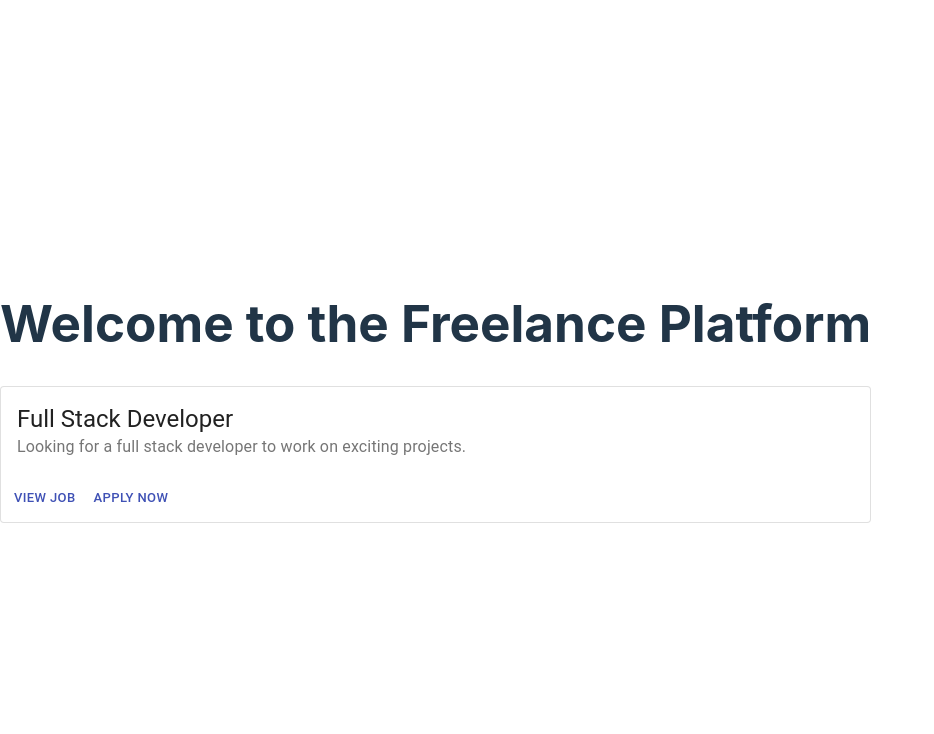
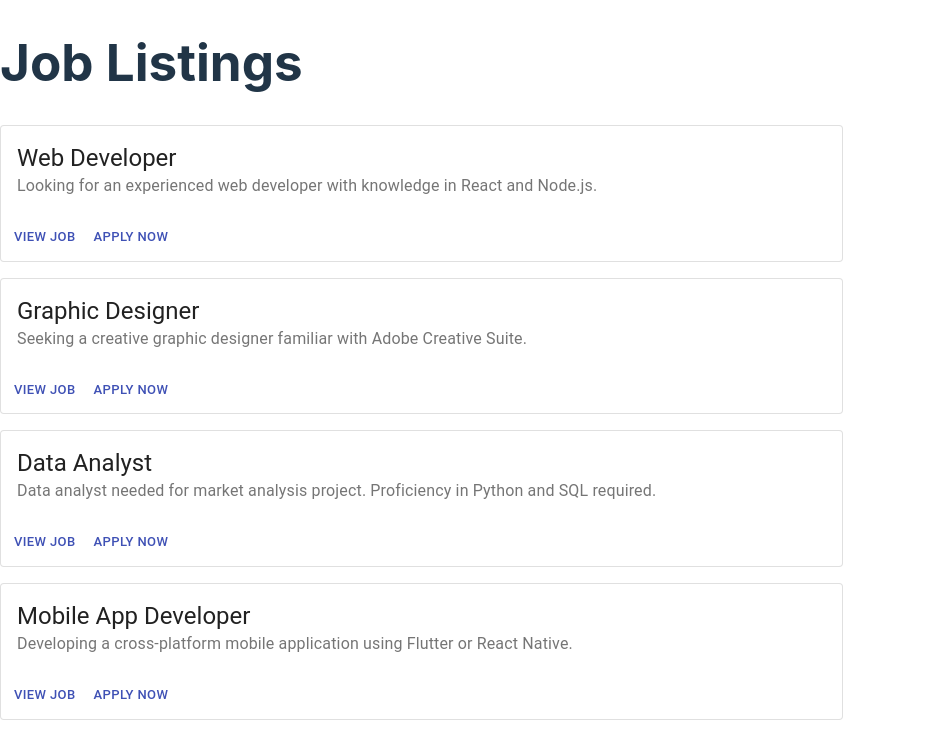
Before and after one commit to ArnelaOmbasa/Freelance-Platform-Blockchain-project, a React (Vite) app in the folder freelance-platform/: page / in a window 1280 px wide. Shown: the top 734 px of the page, without its empty margins (0-934 px from the left). Built offline with nearby package versions, Linux system fonts and the light colour scheme.

Commit message:
job list component

```diff
--- a/freelance-platform/src/App.jsx
+++ b/freelance-platform/src/App.jsx
@@ -1,34 +1,38 @@
-// App.js
+// App.jsx
 
 import React from 'react';
-import JobCard from './components/JobCard.jsx';
+import JobList from './components/JobList.jsx';
 
 function App() {
-  // Example job data to pass to the JobCard component
-  const exampleJob = {
-    id: 1,
-    title: 'Full Stack Developer',
-    description: 'Looking for a full stack developer to work on exciting projects.',
-    isOpen: true // Assuming this is part of your job data structure
-  };
+  // Example array of job data to pass to the JobList component
+  const jobs = [
+    { id: 1, title: 'Web Developer', description: 'Looking for an experienced web developer with knowledge in React and Node.js.' },
+    { id: 2, title: 'Graphic Designer', description: 'Seeking a creative graphic designer familiar with Adobe Creative Suite.' },
+    { id: 3, title: 'Data Analyst', description: 'Data analyst needed for market analysis project. Proficiency in Python and SQL required.' },
+    { id: 4, title: 'Mobile App Developer', description: 'Developing a cross-platform mobile application using Flutter or React Native.' },
+    { id: 5, title: 'Content Writer', description: 'Content writer needed for creating engaging blog posts and articles on tech topics.' },
+    { id: 6, title: 'Digital Marketing Specialist', description: 'Looking for a digital marketing expert with SEO and social media advertising experience.' },
+    { id: 7, title: 'UI/UX Designer', description: 'UI/UX designer to redesign a SaaS platform. Proficiency in Sketch or Figma is a plus.' },
+    { id: 8, title: 'Project Manager', description: 'Project manager needed for overseeing software development projects. Agile methodology experience required.' },
+    { id: 9, title: 'Video Editor', description: 'Seeking a video editor with experience in Adobe Premiere Pro and After Effects.' },
+    { id: 10, title: 'Cybersecurity Analyst', description: 'Cybersecurity analyst required for a security audit of our network infrastructure.' }
+  ];
 
-  // Event handlers for the JobCard actions
+  // Placeholder functions for handling job list actions
   const handleViewJob = (jobId) => {
-    console.log('Viewing job', jobId);
+    console.log('View job details:', jobId);
+    // Logic to view job details
   };
 
   const handleApply = (jobId) => {
-    console.log('Applying to job', jobId);
+    console.log('Apply to job:', jobId);
+    // Logic to apply to job
   };
 
   return (
     <div>
-      <h1>Welcome to the Freelance Platform</h1>
-      <JobCard
-        job={exampleJob}
-        onViewJob={() => handleViewJob(exampleJob.id)}
-        onApply={() => handleApply(exampleJob.id)}
-      />
+      <h1>Job Listings</h1>
+      <JobList jobs={jobs} onViewJob={handleViewJob} onApply={handleApply} />
     </div>
   );
 }
--- /dev/null
+++ b/freelance-platform/src/components/JobList.jsx
@@ -0,0 +1,21 @@
+// components/JobList.js
+
+import React from 'react';
+import JobCard from './JobCard';
+
+function JobList({ jobs, onViewJob, onApply }) {
+  return (
+    <div>
+      {jobs.map((job) => (
+        <JobCard
+          key={job.id}
+          job={job}
+          onViewJob={onViewJob}
+          onApply={onApply}
+        />
+      ))}
+    </div>
+  );
+}
+
+export default JobList;
```
